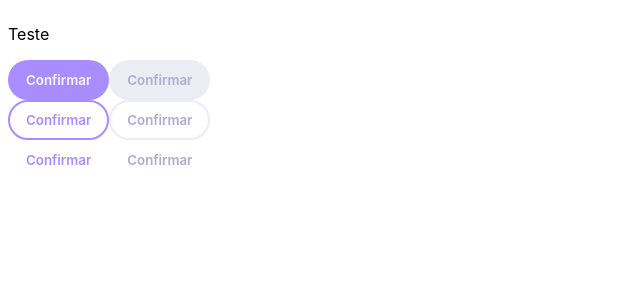
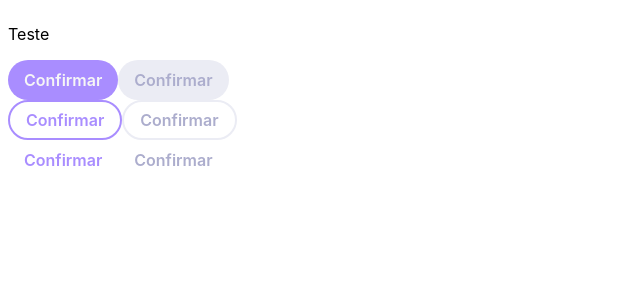
Before and after one commit to carolinarosatto/tech-challenge-bytebank, a Next.js app: page / in a window 1280 px wide. Shown: the top 300 px of the page, without its empty margins (0-640 px from the left). Built offline with nearby package versions, Linux system fonts and the light colour scheme.

Commit message:
style: add button sizes

```diff
--- a/components/Button/Button.module.scss
+++ b/components/Button/Button.module.scss
@@ -5,8 +5,9 @@
   height: $size-40;
   padding: 0 $padding-md 0 $padding-md;
   border-radius: $radius-full;
+  font-size: $body-md;
   font-weight: $font-weight-semibold;
-  border: $border-width-md solid transparent;
+  border: $border-width-md solid trasparent;
 
   &.primary {
     background-color: $color-brand-400;
@@ -63,4 +64,15 @@
       cursor: not-allowed;
     }
   }
+
+  &.small {
+    height: $size-32;
+    font-size: $body-sm;
+    font-weight: $font-weight-regular;
+  }
+
+  &.large {
+    height: $size-48;
+    padding: 0 $padding-lg 0 $padding-lg;
+  }
 }
```
